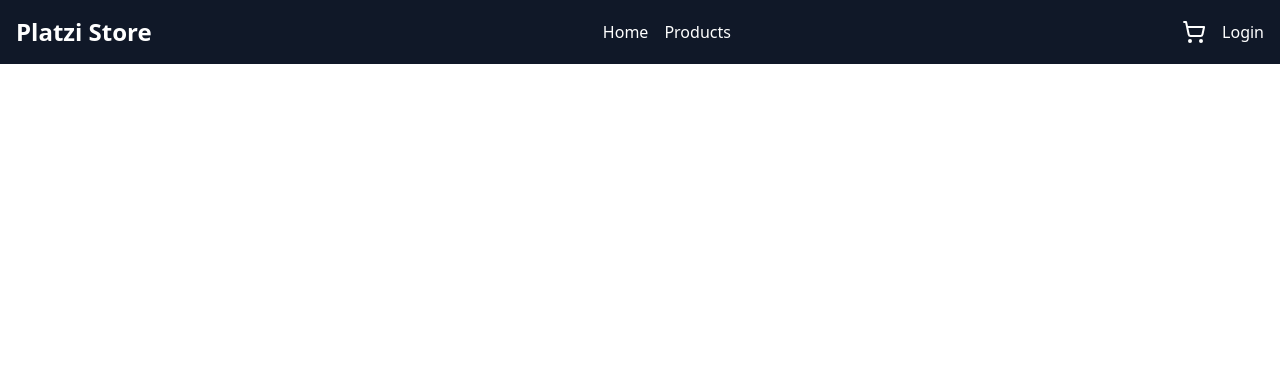
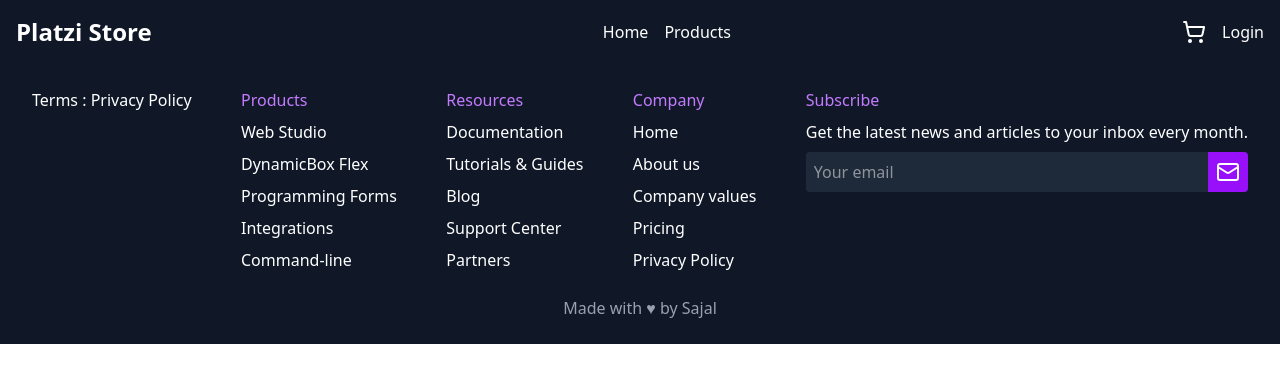
Before and after one commit to mdsajalali/platzi-store, an Angular app: page / in a window 1280 px wide. Shown: the top 382 px of the page. Built offline with nearby package versions, Linux system fonts and the light colour scheme.

Commit message:
added: footer

```diff
--- a/src/app/app.component.html
+++ b/src/app/app.component.html
@@ -1,38 +1,3 @@
-<nav class="bg-gray-900 text-white p-4">
-  <div class="container flex justify-between items-center flex-wrap mx-auto">
-    <a routerLink="/" class="text-2xl font-bold cursor-pointer">Platzi Store</a>
-    <div class="flex space-x-4">
-      <a routerLink="/" class="hover:text-gray-300 cursor-pointer">Home</a>
-      <a routerLink="/products" class="hover:text-gray-300 cursor-pointer"
-        >Products</a
-      >
-    </div>
-    <div class="flex space-x-4 items-center">
-      <div class="cursor-pointer">
-        <svg
-          xmlns="http://www.w3.org/2000/svg"
-          width="24"
-          height="24"
-          viewBox="0 0 24 24"
-          fill="none"
-          stroke="currentColor"
-          stroke-width="2"
-          stroke-linecap="round"
-          stroke-linejoin="round"
-          class="lucide lucide-shopping-cart-icon lucide-shopping-cart"
-        >
-          <circle cx="8" cy="21" r="1" />
-          <circle cx="19" cy="21" r="1" />
-          <path
-            d="M2.05 2.05h2l2.66 12.42a2 2 0 0 0 2 1.58h9.78a2 2 0 0 0 1.95-1.57l1.65-7.43H5.12"
-          />
-        </svg>
-      </div>
-      <a routerLink="/login" class="hover:text-gray-300 cursor-pointer"
-        >Login</a
-      >
-    </div>
-  </div>
-</nav>
-
+<app-header />
 <router-outlet />
+<app-footer />
--- a/src/app/app.component.ts
+++ b/src/app/app.component.ts
@@ -1,9 +1,11 @@
 import { Component } from '@angular/core';
 import { RouterOutlet } from '@angular/router';
+import { HeaderComponent } from './components/header/header.component';
+import { FooterComponent } from './components/footer/footer.component';
 
 @Component({
   selector: 'app-root',
-  imports: [RouterOutlet],
+  imports: [RouterOutlet, HeaderComponent, FooterComponent],
   templateUrl: './app.component.html',
   styleUrl: './app.component.css',
 })
--- a/src/app/components/footer/footer.component.html
+++ b/src/app/components/footer/footer.component.html
@@ -1 +1,84 @@
-<p>footer works!</p>
+<div class="bg-gray-900 text-white py-6 px-4 md:px-8">
+  <div class="flex flex-col md:flex-row justify-between container mx-auto">
+    <!-- Terms and Privacy -->
+    <div class="mb-6 md:mb-0">
+      <p>Terms : Privacy Policy</p>
+    </div>
+    <!-- Products -->
+    <div class="mb-6 md:mb-0">
+      <h3 class="text-purple-400 mb-2">Products</h3>
+      <ul class="space-y-2">
+        <li><a href="#" class="hover:text-purple-300">Web Studio</a></li>
+        <li><a href="#" class="hover:text-purple-300">DynamicBox Flex</a></li>
+        <li><a href="#" class="hover:text-purple-300">Programming Forms</a></li>
+        <li><a href="#" class="hover:text-purple-300">Integrations</a></li>
+        <li><a href="#" class="hover:text-purple-300">Command-line</a></li>
+      </ul>
+    </div>
+    <!-- Resources -->
+    <div class="mb-6 md:mb-0">
+      <h3 class="text-purple-400 mb-2">Resources</h3>
+      <ul class="space-y-2">
+        <li><a href="#" class="hover:text-purple-300">Documentation</a></li>
+        <li>
+          <a href="#" class="hover:text-purple-300">Tutorials & Guides</a>
+        </li>
+        <li><a href="#" class="hover:text-purple-300">Blog</a></li>
+        <li><a href="#" class="hover:text-purple-300">Support Center</a></li>
+        <li><a href="#" class="hover:text-purple-300">Partners</a></li>
+      </ul>
+    </div>
+    <!-- Company -->
+    <div class="mb-6 md:mb-0">
+      <h3 class="text-purple-400 mb-2">Company</h3>
+      <ul class="space-y-2">
+        <li><a href="#" class="hover:text-purple-300">Home</a></li>
+        <li><a href="#" class="hover:text-purple-300">About us</a></li>
+        <li><a href="#" class="hover:text-purple-300">Company values</a></li>
+        <li><a href="#" class="hover:text-purple-300">Pricing</a></li>
+        <li><a href="#" class="hover:text-purple-300">Privacy Policy</a></li>
+      </ul>
+    </div>
+    <!-- Subscribe -->
+    <div>
+      <h3 class="text-purple-400 mb-2">Subscribe</h3>
+      <p class="mb-2">
+        Get the latest news and articles to your inbox every month.
+      </p>
+      <div class="flex">
+        <input
+          type="email"
+          placeholder="Your email"
+          class="p-2 rounded-l bg-gray-800 text-white flex-1"
+        />
+        <button class="bg-purple-600 p-2 rounded-r hover:bg-purple-500">
+          <svg
+            xmlns="http://www.w3.org/2000/svg"
+            width="24"
+            height="24"
+            viewBox="0 0 24 24"
+            fill="none"
+            stroke="currentColor"
+            stroke-width="2"
+            stroke-linecap="round"
+            stroke-linejoin="round"
+            class="lucide lucide-mail-icon lucide-mail"
+          >
+            <path d="m22 7-8.991 5.727a2 2 0 0 1-2.009 0L2 7" />
+            <rect x="2" y="4" width="20" height="16" rx="2" />
+          </svg>
+        </button>
+      </div>
+    </div>
+  </div>
+  <div class="text-center mt-6">
+    <p class="text-gray-400">
+      Made with ♥ by
+      <a
+        routerLink="https://sajalali.vercel.app/"
+        class="hover:underline duration-300 cursor-pointer"
+        >Sajal</a
+      >
+    </p>
+  </div>
+</div>
--- a/src/app/components/header/header.component.html
+++ b/src/app/components/header/header.component.html
@@ -1 +1,36 @@
-<p>header works!</p>
+<nav class="bg-gray-900 text-white p-4">
+    <div class="container flex justify-between items-center flex-wrap mx-auto">
+      <a routerLink="/" class="text-2xl font-bold cursor-pointer">Platzi Store</a>
+      <div class="flex space-x-4">
+        <a routerLink="/" class="hover:text-gray-300 cursor-pointer">Home</a>
+        <a routerLink="/products" class="hover:text-gray-300 cursor-pointer"
+          >Products</a
+        >
+      </div>
+      <div class="flex space-x-4 items-center">
+        <div class="cursor-pointer">
+          <svg
+            xmlns="http://www.w3.org/2000/svg"
+            width="24"
+            height="24"
+            viewBox="0 0 24 24"
+            fill="none"
+            stroke="currentColor"
+            stroke-width="2"
+            stroke-linecap="round"
+            stroke-linejoin="round"
+            class="lucide lucide-shopping-cart-icon lucide-shopping-cart"
+          >
+            <circle cx="8" cy="21" r="1" />
+            <circle cx="19" cy="21" r="1" />
+            <path
+              d="M2.05 2.05h2l2.66 12.42a2 2 0 0 0 2 1.58h9.78a2 2 0 0 0 1.95-1.57l1.65-7.43H5.12"
+            />
+          </svg>
+        </div>
+        <a routerLink="/login" class="hover:text-gray-300 cursor-pointer"
+          >Login</a
+        >
+      </div>
+    </div>
+  </nav>
```
